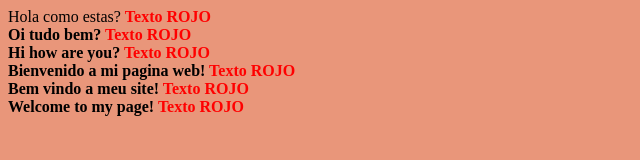
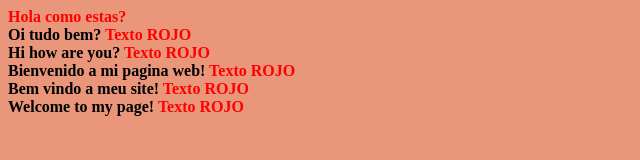
Before and after one commit to RoselinoAlvarado/2006RJ39, a plain HTML site: page index.html in a window 1280 px wide. Shown: the whole page, without its empty margins (0-640 px from the left). Drawn offline with Linux system fonts and the light colour scheme.

Commit message:
Update index.html

```diff
--- a/index.html
+++ b/index.html
@@ -1,4 +1,4 @@
-Hola como estas? <B><FONT COLOR="red">Texto ROJO </FONT>
+<B><FONT COLOR="red">Hola como estas? </FONT>
 <br>
 
 Oi tudo bem? <B><FONT COLOR="red">Texto ROJO </FONT>
```
